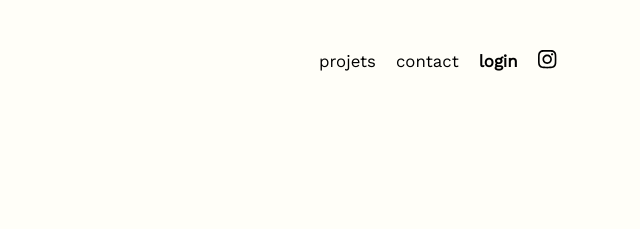
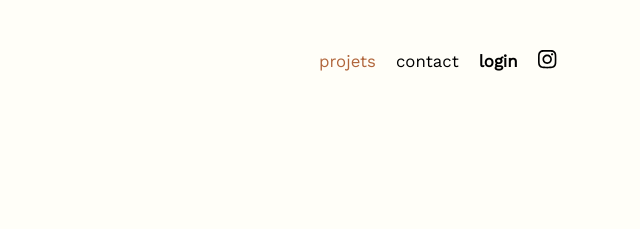
Before and after one commit to OkapiAndromede/Architect-Bluel, a plain HTML site: page FrontEnd/formulaire.html in a window 1280 px wide. In both pictures the pointer is over the item "projets". Shown: the top 229 px of the page, 563-1203 px from the left. Drawn offline with nearby package versions, Linux system fonts and the light colour scheme.

Commit message:
Ajout de l'animation au hover de la navbar

```diff
--- a/FrontEnd/assets/formulaire.css
+++ b/FrontEnd/assets/formulaire.css
@@ -185,9 +185,14 @@ header {
   list-style-type: none;
 }
 .navbar li {
-  cursor: pointer;
   padding: 0 10px;
   font-size: 1.2em;
+}
+.navbar li:not(.selected) {
+  cursor: pointer;
+}
+.navbar li:hover:not(.selected) {
+  color: var(--main-color);
 }
 .navbar .selected {
   font-weight: 600;
@@ -241,17 +246,6 @@ header {
   cursor: pointer;
 }
 /***** Popup*****/
-/*
-.popupBackground {
-  background-color: var(--main-color);
-  position: fixed;
-  top: 0px;
-  left: 0px;
-  height: 100vh;
-  width: 100vw;
-  z-index: 1;
-}
-*/
 .popup {
   background-color: rgba(29, 97, 84, 0.3);
   backdrop-filter: blur(20px);
```
